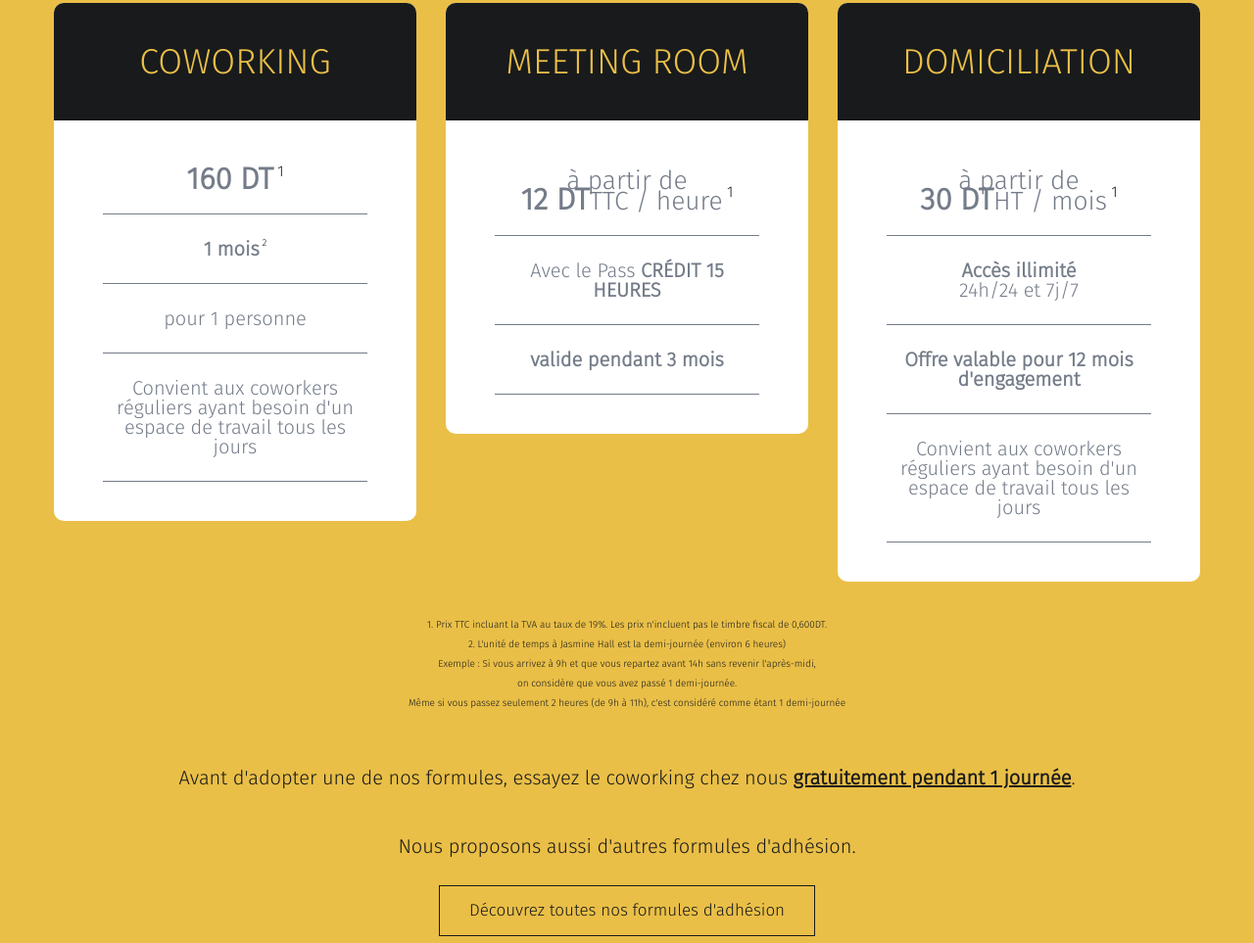
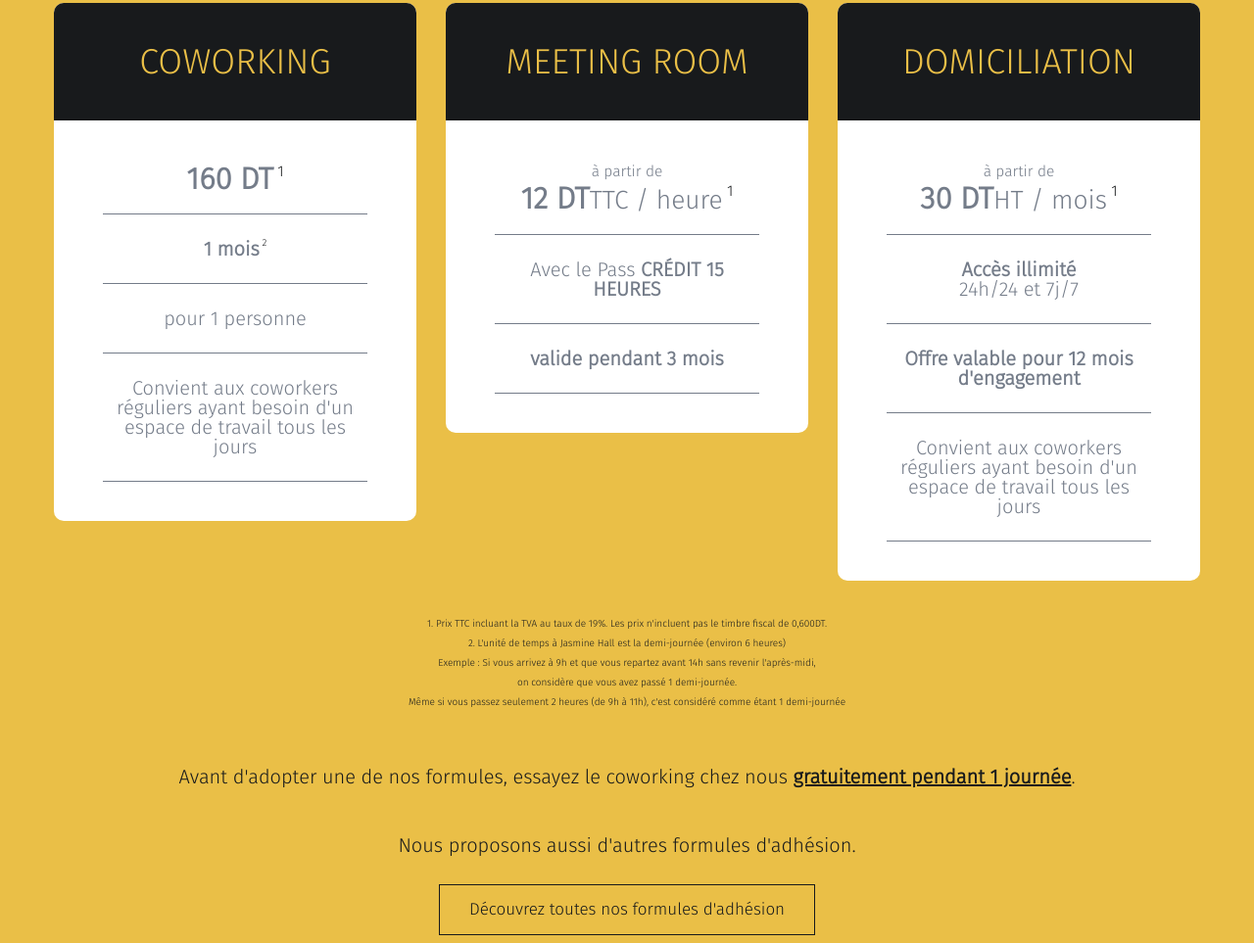
Before and after one commit to akramdhane/jasminehall.org, a plain HTML site: page index.html in a window 1280 px wide. Shown: the part 3499-4462 px from the top of the page at 98% size. Drawn offline with Linux system fonts and the light colour scheme; some packages are replaced by stand-ins of ours.

Commit message:
Update index.html

```diff
--- a/index.html
+++ b/index.html
@@ -456,7 +456,7 @@ Jasmine Hall donne envie aux gens d'y venir et d'y rester.</p>
                     <div class="span4 price-column">
                         <h3>Meeting Room</h3>
                         <ul class="list">
-                            <li class="price"><small>à partir de </small></br><strong>12 DT</strong><small>TTC / heure</small><span class= "asterisque"><a href="#asterisque1"> 1</a></span></li>
+                            <li class="price"><span class= "asterisque">à partir de </span></br><strong>12 DT</strong><small>TTC / heure</small><span class= "asterisque"><a href="#asterisque1"> 1</a></span></li>
                             <li>Avec le Pass <strong>CRÉDIT 15 HEURES</strong></li>
                             <li><strong>valide pendant 3 mois</strong></br></li>
                         </ul>
@@ -467,7 +467,7 @@ Jasmine Hall donne envie aux gens d'y venir et d'y rester.</p>
                                         <div class="span4 price-column">
                         <h3>Domiciliation</h3>
                         <ul class="list">
-                            <li class="price"><small>à partir de </small></br><strong>30 DT</strong><small>HT / mois</small><span class= "asterisque"><a href="#asterisque1"> 1</a></span></li>
+                            <li class="price"><span class= "asterisque">à partir de </span></br><strong>30 DT</strong><small>HT / mois</small><span class= "asterisque"><a href="#asterisque1"> 1</a></span></li>
                             <li><strong>Accès illimité</strong></br>24h/24 et 7j/7</li>
                             <li><strong>Offre valable pour 12 mois d'engagement</strong></li>
                             <li>Convient aux coworkers réguliers ayant besoin d'un espace de travail tous les jours</li>
```
